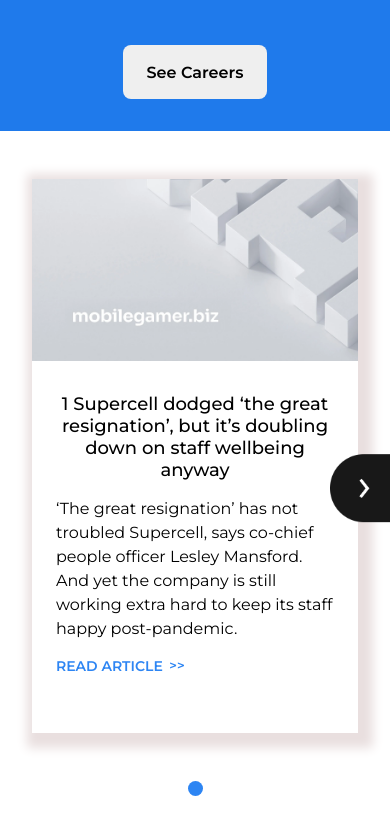
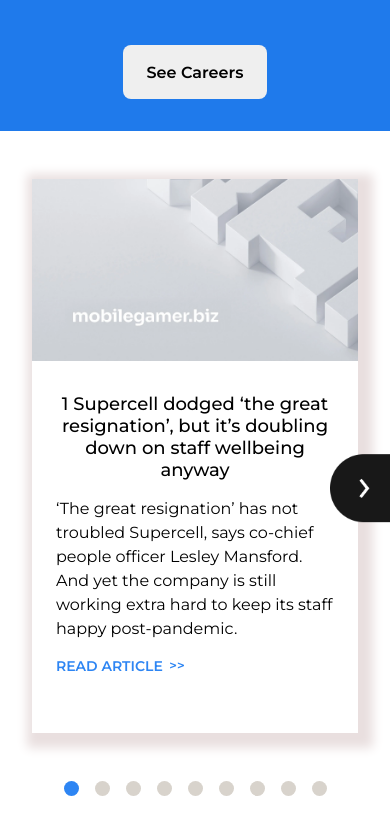
Before and after one commit to AlwinJun/supercell-web-clone, a website: page index.html in a window 390 px wide. Shown: the part 4466-5300 px from the top of the page. Drawn offline with Linux system fonts and the light colour scheme.

Commit message:
Dynamically add carousel dot buttons on DomLoad

```diff
--- a/index.html
+++ b/index.html
@@ -628,14 +628,7 @@
         <!-- Slider dot -->
         <div class="carousel-dot">
           <div class="dot-container">
-            <button class="active" type="button"></button>
-            <!-- <button type="button"></button>
-            <button type="button"></button>
-            <button type="button"></button>
-            <button type="button"></button>
-            <button type="button"></button>
-            <button type="button"></button>
-            <button type="button"></button> -->
+            <!-- Dynamic buttona -->
           </div>
         </div>
       </section>
--- a/src/js/main.js
+++ b/src/js/main.js
@@ -7,7 +7,7 @@ const navItems = document.querySelectorAll('.nav-item');
 const dropdownGrid = document.querySelector('.dropdownGrid');
 const searchIcon = document.querySelector('.search');
 const carouselContainer = document.querySelector('.carousel-container');
-const card = carouselContainer.querySelectorAll('.card');
+const cards = carouselContainer.querySelectorAll('.card');
 const prevBtn = document.querySelector('.carousel-prev');
 const nextBtn = document.querySelector('.carousel-next');
 
@@ -18,8 +18,8 @@ const inactiveColor = rootStyles.getPropertyValue('--clr-inactive');
 const activeInactiveColor = rootStyles.getPropertyValue(
   '--clr-active-inactive'
 );
-// Card
-const style = window.getComputedStyle(card[0]);
+// Cards
+const style = window.getComputedStyle(cards[0]);
 const marginRight = style.getPropertyValue('margin-right');
 
 // Event HAndlers
@@ -63,7 +63,7 @@ const showSearchBar = () => {
 };
 
 // Carousel
-const cardCount = card.length;
+const cardCount = cards.length;
 
 let addCardMargin = parseInt(marginRight);
 let currentCardIndex = 0;
@@ -126,17 +126,33 @@ const intialCarouselStyle = () => {
 
   if (window.innerWidth > 790) {
     // Viewport medium-up
-    if (card.length === 2) {
+    if (cards.length === 2) {
       nextBtn.style.visibility = 'hidden';
     }
   } else {
     // Viewport mobile
-    if (card.length === 1) {
+    if (cards.length === 1) {
       nextBtn.style.visibility = 'hidden';
     }
   }
 
-  //Add carousel dot button
+  const buttons = Array.from(cards).map((_, index) => {
+    const button = document.createElement('button');
+    if (index === 0) {
+      button.classList.add('active');
+    }
+
+    return button;
+  });
+
+  const dotContainer = document.querySelector('.dot-container');
+  if (window.innerWidth > 790) {
+    const buttonHalfLength = Math.ceil(cards.length / 2);
+    const desktopDotButton = buttons.slice(0, buttonHalfLength);
+    dotContainer.append(...desktopDotButton);
+  } else {
+    dotContainer.append(...buttons);
+  }
 };
 
 //Event Listeners
```
